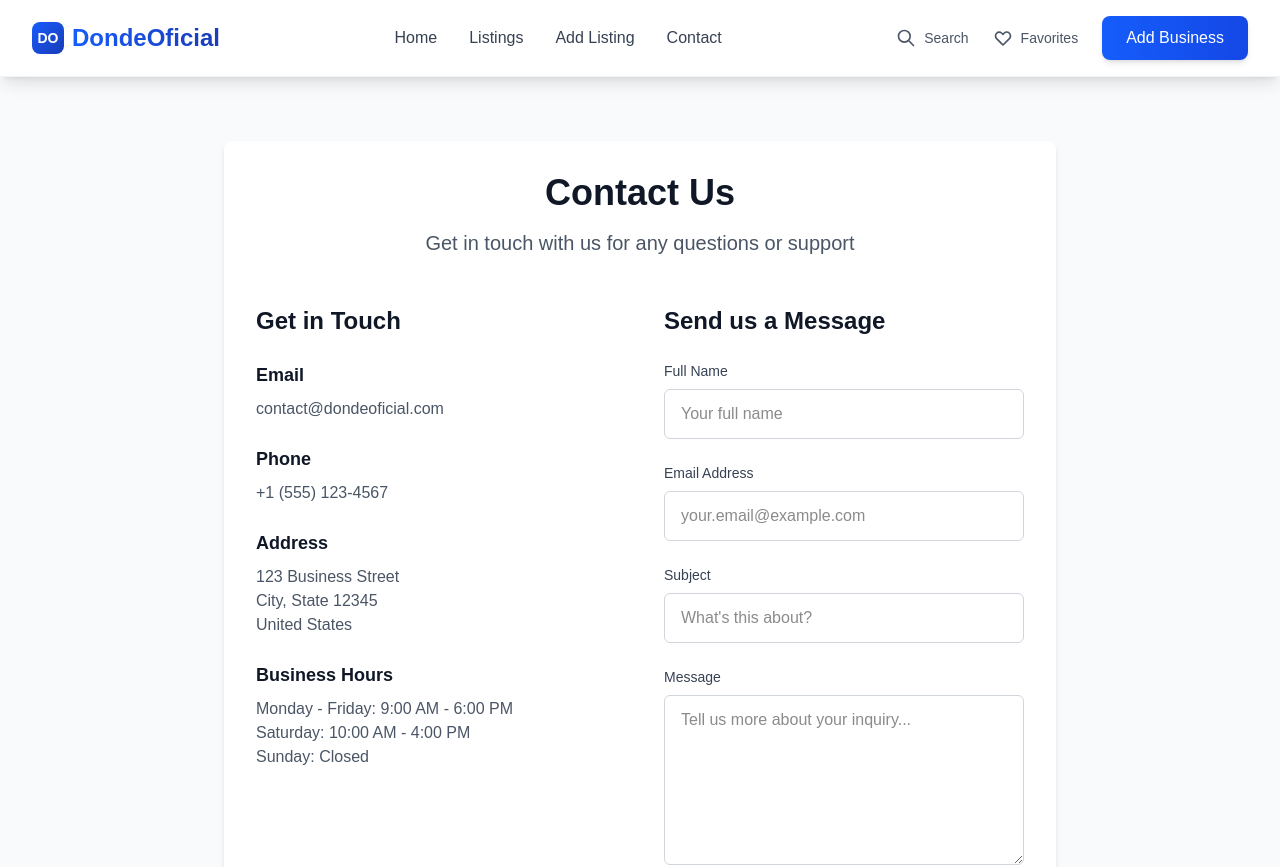
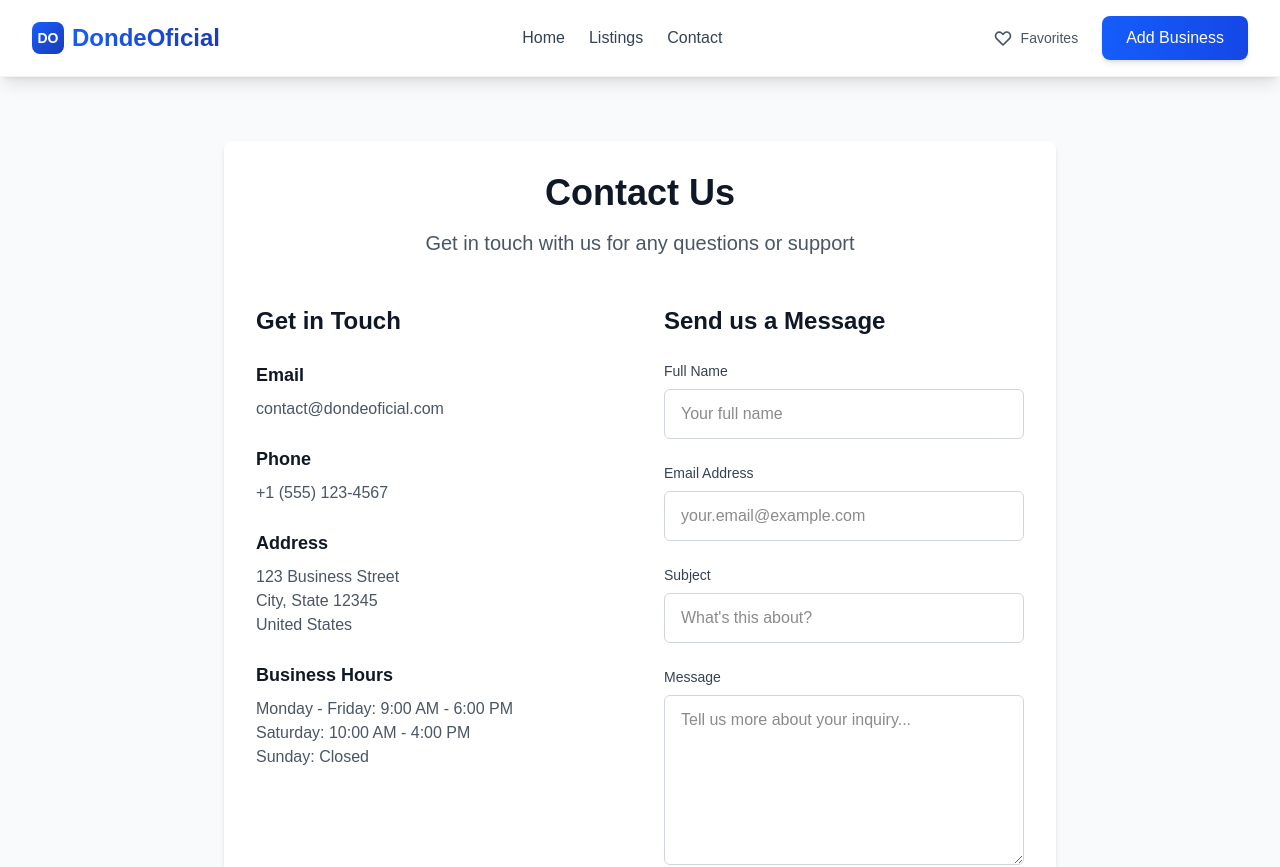
Before and after one commit to dondeoficialdevs/DondeOficial-FRONTEND, a Next.js app: page /contact in a window 1280 px wide. Shown: the top 867 px of the page. Built offline with nearby package versions, Linux system fonts and the light colour scheme.

Commit message:
Actualizacion de header

```diff
--- a/src/components/Header.tsx
+++ b/src/components/Header.tsx
@@ -23,20 +23,16 @@ export default function Header() {
           </div>
 
           {/* Desktop Navigation */}
-          <nav className="hidden lg:flex space-x-8">
-            <Link href="/" className="text-gray-700 hover:text-blue-600 font-medium transition-colors duration-200 relative group">
+          <nav className="hidden lg:flex items-center space-x-6 ml-8">
+            <Link href="/" className="text-gray-700 hover:text-blue-600 font-medium transition-colors duration-200 relative group py-2">
               Home
               <span className="absolute -bottom-1 left-0 w-0 h-0.5 bg-blue-600 transition-all duration-200 group-hover:w-full"></span>
             </Link>
-            <Link href="/listings" className="text-gray-700 hover:text-blue-600 font-medium transition-colors duration-200 relative group">
+            <Link href="/listings" className="text-gray-700 hover:text-blue-600 font-medium transition-colors duration-200 relative group py-2">
               Listings
               <span className="absolute -bottom-1 left-0 w-0 h-0.5 bg-blue-600 transition-all duration-200 group-hover:w-full"></span>
             </Link>
-            <Link href="/add-listing" className="text-gray-700 hover:text-blue-600 font-medium transition-colors duration-200 relative group">
-              Add Listing
-              <span className="absolute -bottom-1 left-0 w-0 h-0.5 bg-blue-600 transition-all duration-200 group-hover:w-full"></span>
-            </Link>
-            <Link href="/contact" className="text-gray-700 hover:text-blue-600 font-medium transition-colors duration-200 relative group">
+            <Link href="/contact" className="text-gray-700 hover:text-blue-600 font-medium transition-colors duration-200 relative group py-2">
               Contact
               <span className="absolute -bottom-1 left-0 w-0 h-0.5 bg-blue-600 transition-all duration-200 group-hover:w-full"></span>
             </Link>
@@ -44,12 +40,6 @@ export default function Header() {
 
           {/* Desktop Actions */}
           <div className="hidden lg:flex items-center space-x-6">
-            <button className="flex items-center space-x-2 text-gray-600 hover:text-blue-600 transition-colors duration-200">
-              <svg className="w-5 h-5" fill="none" stroke="currentColor" viewBox="0 0 24 24">
-                <path strokeLinecap="round" strokeLinejoin="round" strokeWidth={2} d="M21 21l-6-6m2-5a7 7 0 11-14 0 7 7 0 0114 0z" />
-              </svg>
-              <span className="text-sm font-medium">Search</span>
-            </button>
             <button className="flex items-center space-x-2 text-gray-600 hover:text-blue-600 transition-colors duration-200">
               <svg className="w-5 h-5" fill="none" stroke="currentColor" viewBox="0 0 24 24">
                 <path strokeLinecap="round" strokeLinejoin="round" strokeWidth={2} d="M4.318 6.318a4.5 4.5 0 000 6.364L12 20.364l7.682-7.682a4.5 4.5 0 00-6.364-6.364L12 7.636l-1.318-1.318a4.5 4.5 0 00-6.364 0z" />
@@ -95,13 +85,6 @@ export default function Header() {
                 Listings
               </Link>
               <Link
-                href="/add-listing"
-                className="text-gray-700 hover:text-blue-600 font-medium transition-colors duration-200"
-                onClick={() => setIsMobileMenuOpen(false)}
-              >
-                Add Listing
-              </Link>
-              <Link
                 href="/contact"
                 className="text-gray-700 hover:text-blue-600 font-medium transition-colors duration-200"
                 onClick={() => setIsMobileMenuOpen(false)}
@@ -109,12 +92,6 @@ export default function Header() {
                 Contact
               </Link>
               <div className="flex space-x-4 pt-4 border-t border-gray-100">
-                <button className="flex items-center space-x-2 text-gray-600 hover:text-blue-600 transition-colors duration-200">
-                  <svg className="w-5 h-5" fill="none" stroke="currentColor" viewBox="0 0 24 24">
-                    <path strokeLinecap="round" strokeLinejoin="round" strokeWidth={2} d="M21 21l-6-6m2-5a7 7 0 11-14 0 7 7 0 0114 0z" />
-                  </svg>
-                  <span className="text-sm font-medium">Search</span>
-                </button>
                 <button className="flex items-center space-x-2 text-gray-600 hover:text-blue-600 transition-colors duration-200">
                   <svg className="w-5 h-5" fill="none" stroke="currentColor" viewBox="0 0 24 24">
                     <path strokeLinecap="round" strokeLinejoin="round" strokeWidth={2} d="M4.318 6.318a4.5 4.5 0 000 6.364L12 20.364l7.682-7.682a4.5 4.5 0 00-6.364-6.364L12 7.636l-1.318-1.318a4.5 4.5 0 00-6.364 0z" />
```
